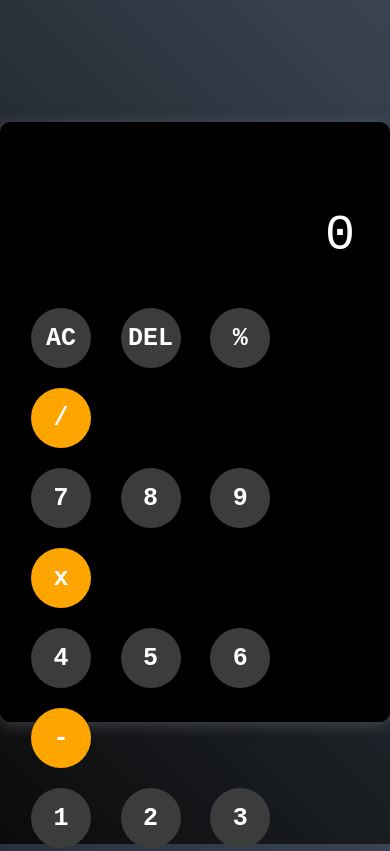
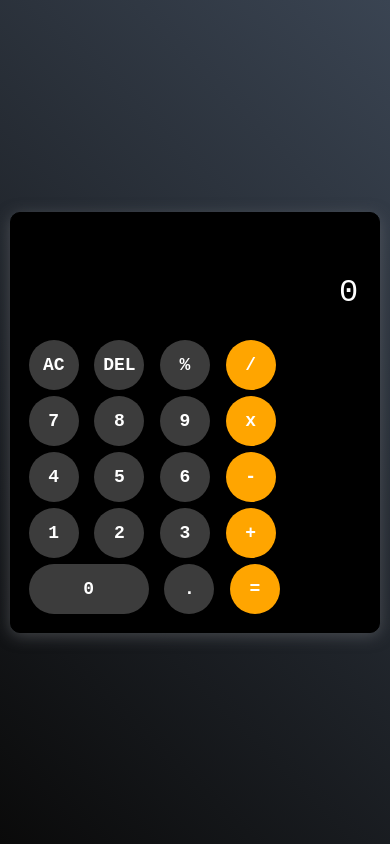
Before and after one commit to leentjie03/My-Calculator, a plain HTML site: page Calculator/index.html in a window 390 px wide. Shown: the top 851 px of the page. Drawn offline with Linux system fonts and the light colour scheme.

Commit message:
Refactor CSS for responsive design: use clamp for sizing and improve layout adaptability

```diff
--- a/Calculator/main.css
+++ b/Calculator/main.css
@@ -20,27 +20,28 @@ body{
     border-radius:10px;
     background:black;
     box-shadow: 0px 3px 15px rgba(113,115,119,0.5);
-    width: 400px;
-    height: 600px;
+    width: min(400px, 90vw);
+    max-width: 400px;
+    height: auto;
 }
 
 .equation{
     color: #888;
-    font-size: 20px;
+    font-size: clamp(14px, 3vw, 20px);
     text-align: right;
-    padding: 10px 24px;
-    min-height: 30px;
+    padding: 10px clamp(16px, 4vw, 24px);
+    min-height: clamp(20px, 5vw, 30px);
 }
 
 
 input{
     width:100%;
     border:none;
-    padding:24px;
+    padding:clamp(16px, 4vw, 24px);
     margin:10px;
     background:transparent;
     box-shadow:0px 3px 15px rgba(84,84,80,0);
-    font-size:50px;
+    font-size:clamp(32px, 8vw, 50px);
     text-align: right;
     cursor:pointer;
     color:white;
@@ -53,20 +54,20 @@ input::placeholder{
 
 button{
     border: none;
-    width:60px;
-    height:60px;
-    margin:10px;
+    width:clamp(50px, 12vw, 60px);
+    height:clamp(50px, 12vw, 60px);
+    margin:clamp(5px, 2vw, 10px);
     border-radius:50%;
     background:rgb(60, 60, 60);
     color:white;
     font-weight: bold;
-    font-size:25px;
+    font-size:clamp(18px, 4vw, 25px);
     box-shadow: -8px -8px 15px rgba(255,255,255,0);
     cursor:pointer;
 }
 
 .zero8Tn{
-    width:150px;
+    width:clamp(120px, 28vw, 150px);
     border-radius: 25px;
 }
 
@@ -77,3 +78,14 @@ button{
 .operator{
     background-color: orange;
 }
+
+@media (max-width: 480px) {
+    .calculator {
+        padding: 15px;
+        width: 95vw;
+    }
+
+    button {
+        margin: 3px;
+    }
+}
```
